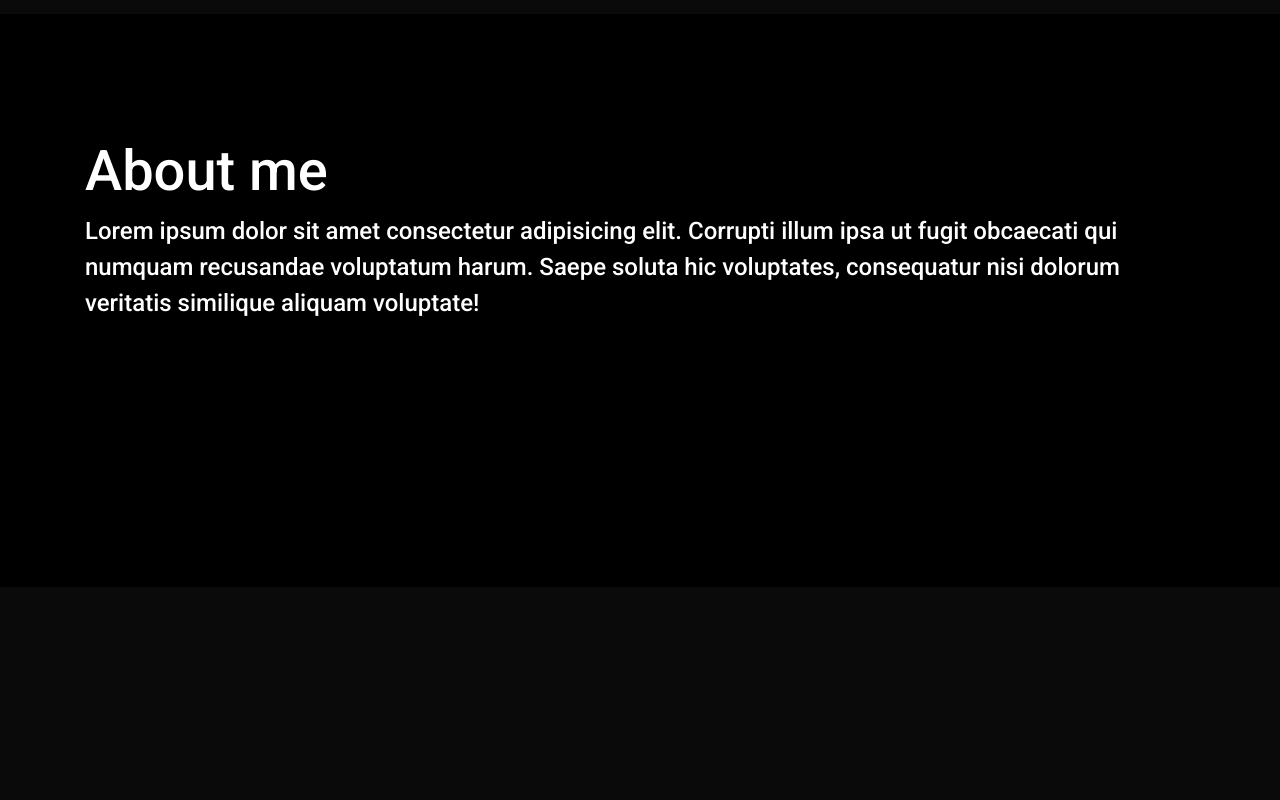
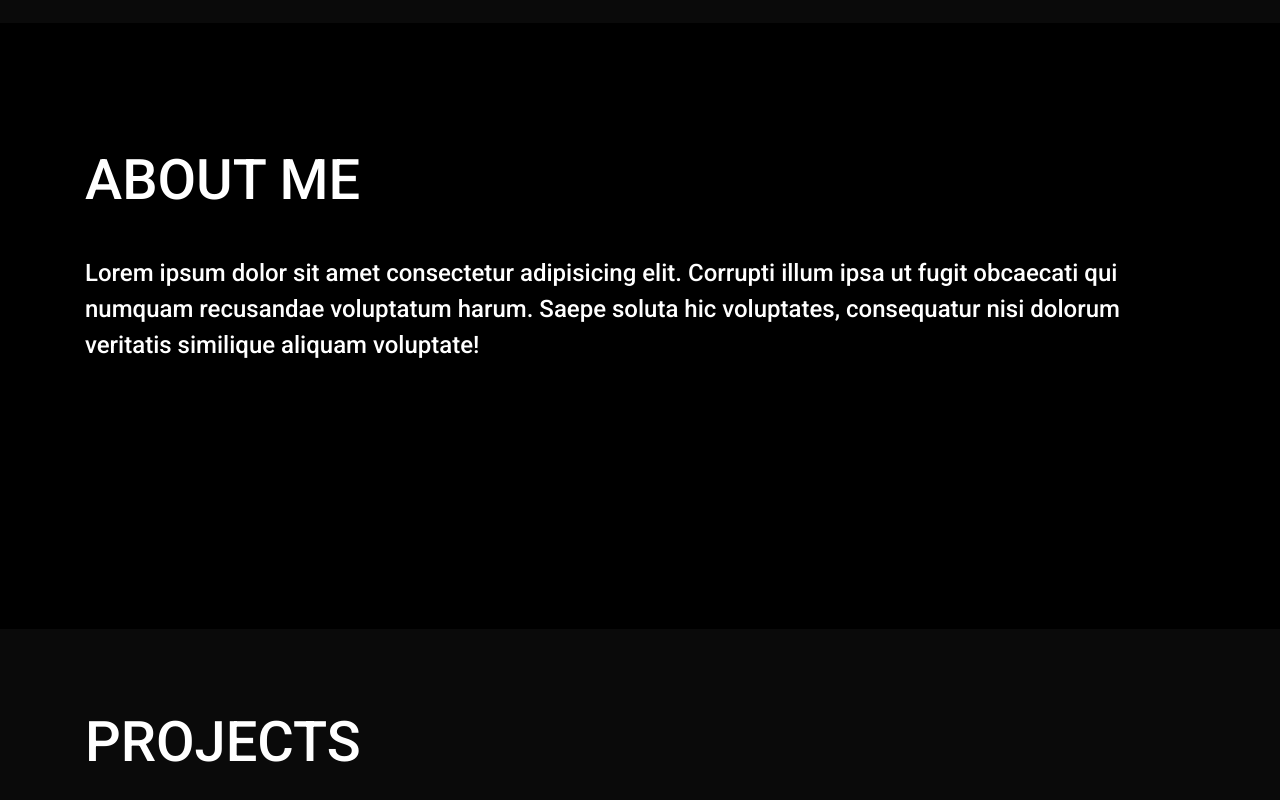
Before and after one commit to costique/bootstrap-portfolio, a plain HTML site: page index.html in a window 1280 px wide. Shown: the part 914-1714 px from the top of the page. Before the commit the page ends 1661 px from the top, so only its background shows below. Drawn offline with nearby package versions, Linux system fonts and the light colour scheme.

Commit message:
projects section was added

```diff
--- a/css/style.css
+++ b/css/style.css
@@ -136,6 +136,7 @@ h4 {
 
 .bigger {
   font-size: 1.4rem;
+  padding-top: 2rem;
 }
 
 .about_wrapper .single-logo-item {
@@ -154,4 +155,9 @@ h4 {
   padding-bottom: 250px;
 }
 
-/* 5 portfolio */
+/* PROJECTS */
+
+projects_wrapper .h2,
+h2 {
+  font-size: 3.5rem;
+}
--- a/index.html
+++ b/index.html
@@ -73,7 +73,7 @@
         <div class="container">
           <div class="row align-items-center">
             <div class="about col-lg-12">
-              <h2>About me</h2>
+              <h2>ABOUT ME</h2>
               <p class="bigger">
                 Lorem ipsum dolor sit amet consectetur adipisicing elit.
                 Corrupti illum ipsa ut fugit obcaecati qui numquam recusandae
@@ -86,7 +86,11 @@
       </section>
       <!-- ABOUT EXIT -->
       <!-- PROJECTS -->
-      <section id="projects" class="projects_wrapper"></section>
+      <section id="projects" class="projects_wrapper">
+        <div class="container">
+          <div col-sm-12 text-left><h2>PROJECTS</h2></div>
+        </div>
+      </section>
       <!-- PROJECTS EXIT -->
       <!-- FOOTER -->
       <footer id="contact" class="contact_wrapper"></footer>
```
